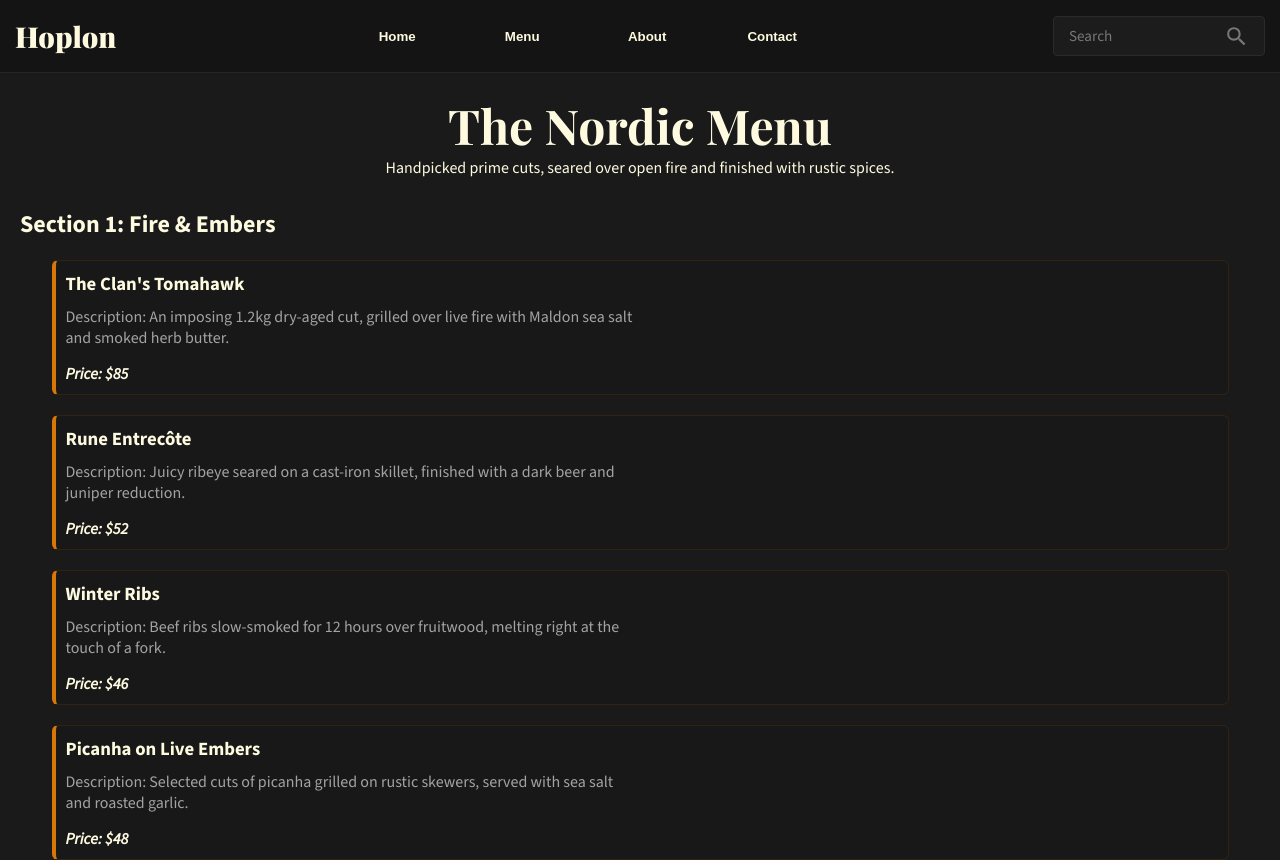
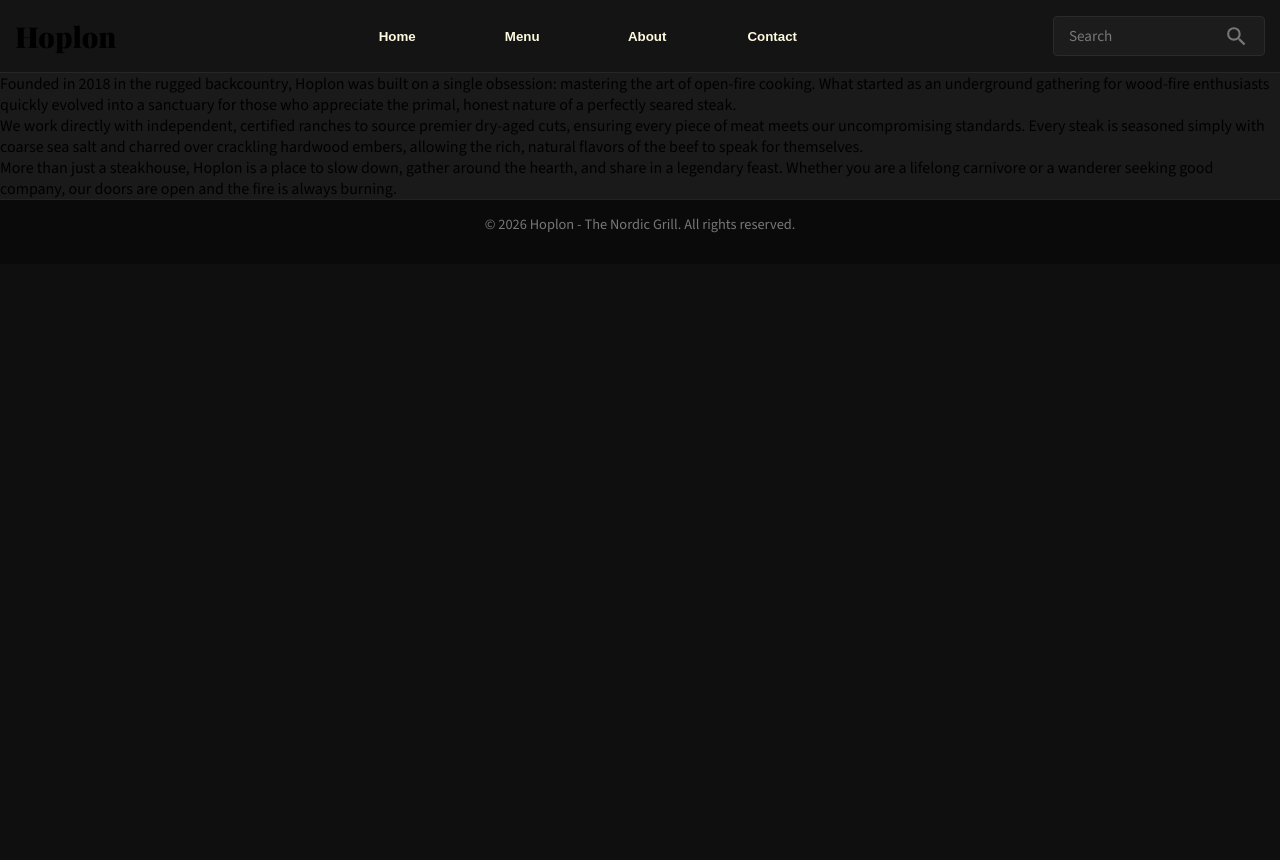
Before and after one commit to LucasAzevedoTheDev/restaurant-page, a website built with webpack: page src/template.html in a window 1280 px wide. Shown: the top 860 px of the page. After the commit the page ends 800 px from the top, so only its background shows below. Built offline with nearby package versions, Linux system fonts and the light colour scheme; a web font is replaced by a local one.

Commit message:
reset innerHTML at about.js function

```diff
--- a/src/about.js
+++ b/src/about.js
@@ -1,6 +1,8 @@
 const contentDiv = document.querySelector("#content");
 
 function generateAbout() {
+  // Reset #content style
+  contentDiv.innerHTML = "";
   contentDiv.style.display = "block";
   contentDiv.style.alignItems = "initial";
   contentDiv.style.justifyContent = "initial";
--- a/src/index.js
+++ b/src/index.js
@@ -5,3 +5,4 @@ import {generateAbout} from "./about.js";
 
 generateHomepage();
 generateMenu();
+generateAbout();
--- a/src/menu.js
+++ b/src/menu.js
@@ -1,9 +1,8 @@
 const contentDiv = document.querySelector("#content");
 
 function generateMenu() {
+  // Reset #content style
   contentDiv.innerHTML = "";
-
-  // Reset #content style
   contentDiv.style.display = "block";
   contentDiv.style.alignItems = "initial";
   contentDiv.style.justifyContent = "initial";
--- a/src/styles.css
+++ b/src/styles.css
@@ -13,7 +13,6 @@
 body {
   font-family: var(--font-body);
   background-color: #0f0f0f;
-  color: #fefae0;
 }
 
 header {
```
